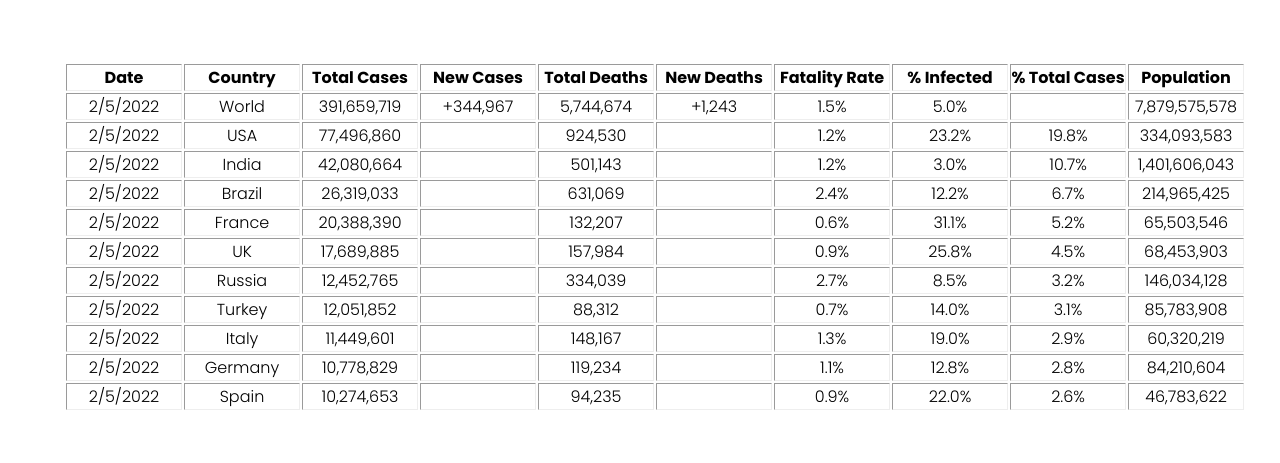
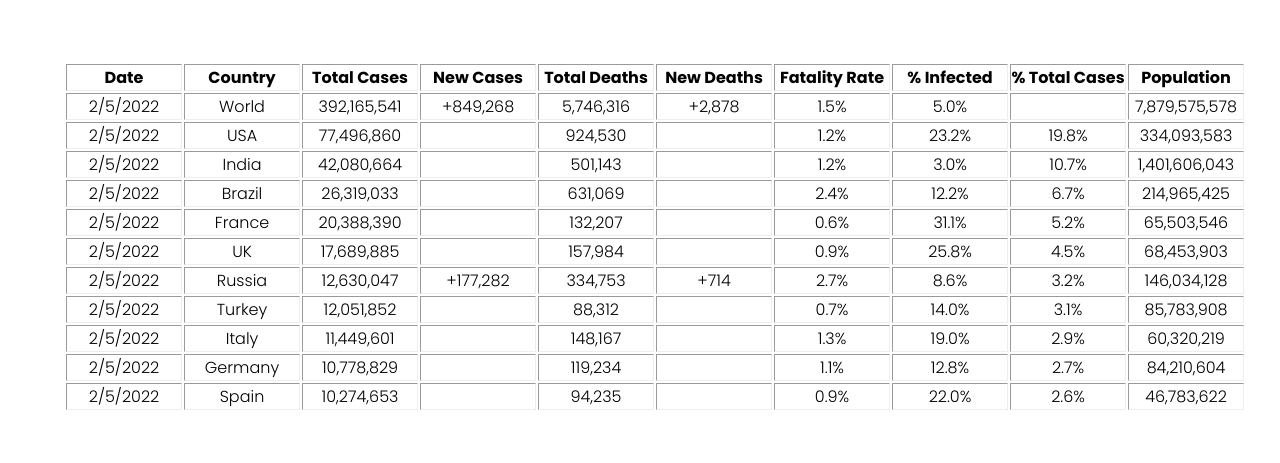
Before and after one commit to Pasin3ru/Tracking-COVID-19, a Jekyll site: the page built from index.html, in a window 1280 px wide and 900 px high, scrolled down 1210 px. Shown: the part 165-628 px from the top of the window. Built offline with Jekyll 4.4.1, drawn with Linux system fonts in a browser that asks for light colours.

Commit message:
Update global_data.html

```diff
--- a/_includes/hospital-tables/global_data.html
+++ b/_includes/hospital-tables/global_data.html
@@ -17,10 +17,10 @@
     <tr>
       <td>2/5/2022</td>
       <td>World</td>
-      <td>391,659,719</td>
-      <td>+344,967</td>
-      <td>5,744,674</td>
-      <td>+1,243</td>
+      <td>392,165,541</td>
+      <td>+849,268</td>
+      <td>5,746,316</td>
+      <td>+2,878</td>
       <td>1.5%</td>
       <td>5.0%</td>
       <td></td>
@@ -89,12 +89,12 @@
     <tr>
       <td>2/5/2022</td>
       <td>Russia</td>
-      <td>12,452,765</td>
-      <td></td>
-      <td>334,039</td>
-      <td></td>
+      <td>12,630,047</td>
+      <td>+177,282</td>
+      <td>334,753</td>
+      <td>+714</td>
       <td>2.7%</td>
-      <td>8.5%</td>
+      <td>8.6%</td>
       <td>3.2%</td>
       <td>146,034,128</td>
     </tr>
@@ -131,7 +131,7 @@
       <td></td>
       <td>1.1%</td>
       <td>12.8%</td>
-      <td>2.8%</td>
+      <td>2.7%</td>
       <td>84,210,604</td>
     </tr>
     <tr>
```
